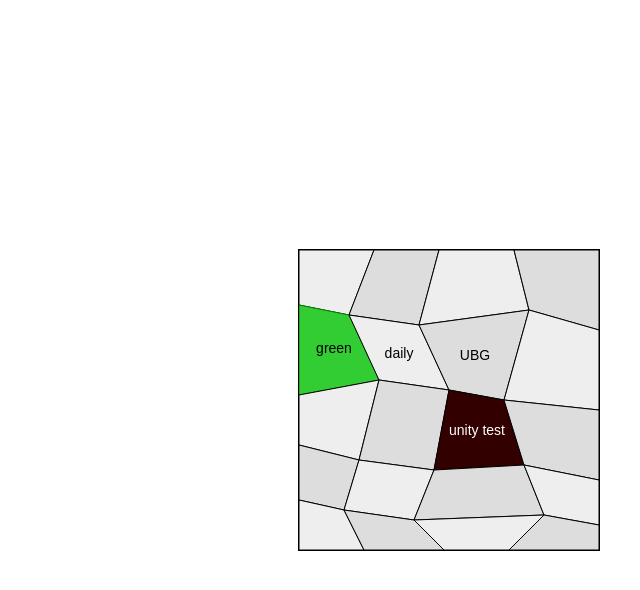
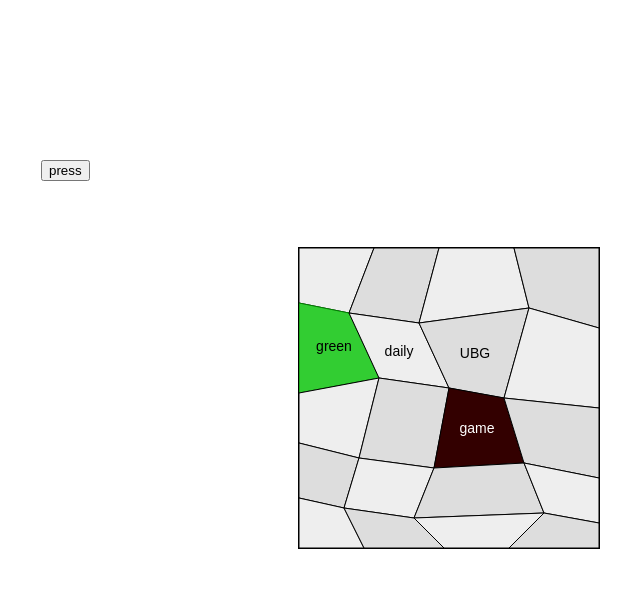
Before and after one commit to ethanturk-dev/ethanturk.me, a plain HTML site: page index.html in a window 1280 px wide. Shown: the whole page, without its empty margins (191-831 px from the left). Drawn offline with Linux system fonts and the light colour scheme.

Commit message:
Update index.html

```diff
--- a/index.html
+++ b/index.html
@@ -11,7 +11,8 @@
 <body style="display:flex; justify-content:center; align-items:center; min-height:100vh; margin:0;">
 
 <!-- MAIN SCREEN -->
-<svg id="main-screen" width="300" height="300" style="border: 1px solid black;">
+<div id="main-screen">
+  <svg width="300" height="300" style="border: 1px solid black;">
     <!-- Top row pieces -->
     <polygon points="0,0 75,0 50,65 0,55" fill="#eee" stroke="black" />
     <polygon points="75,0 140,0 120,75 50,65" fill="#ddd" stroke="black" />
@@ -38,7 +39,7 @@
 
     <!-- UNITY TEST -->
     <polygon points="150,140 205,150 225,215 135,220" fill="#330000" stroke="black" style="cursor:pointer;" onclick="document.getElementById('game').style.display='block'; document.getElementById('frame').src='./game/index.html'" />
-  <text x="178" y="185" text-anchor="middle" font-family="sans-serif" font-size="14" fill="white" style="pointer-events:none;">unity test</text>
+    <text x="178" y="185" text-anchor="middle" font-family="sans-serif" font-size="14" fill="white" style="pointer-events:none;">game</text>
 
     <polygon points="205,150 300,160 300,230 225,215" fill="#ddd" stroke="black" />
 
@@ -55,7 +56,13 @@
     <polygon points="245,265 300,275 300,300 210,300" fill="#ddd" stroke="black" />
   </svg>
 
-<!-- DAILY SCREEN  -->
+  <!-- RUNAWAY PRESS BUTTON (40px padding acts as a proximity sensor) -->
+  <div onmouseover="this.style.top=(Math.random()*80)+'%'; this.style.left=(Math.random()*80)+'%';" style="position:fixed; top:15%; left:15%; padding:40px;">
+    <button onclick="alert('how did you click that?!')">press</button>
+  </div>
+</div>
+
+<!-- DAILY SCREEN -->
 <div id="daily" style="display:none; border:1px solid black; padding:20px; font-family:sans-serif;">
   <button onclick="document.getElementById('daily').style.display='none'; document.getElementById('main-screen').style.display='block';">back</button>
   <ul style="column-count: 3; column-gap: 30px; margin-top: 15px; padding-left: 20px;">
@@ -117,8 +124,8 @@
 <div id="ubg" style="display:none; border:1px solid black; padding:20px; font-family:sans-serif;">
   <button onclick="document.getElementById('ubg').style.display='none'; document.getElementById('main-screen').style.display='block';">back</button>
   <ul style="column-count: 3; column-gap: 30px; margin-top: 15px; padding-left: 20px;">
-    <li><a href="#" target="_blank">emt</a></li>
-    <li><a href="#" target="_blank">mt</a></li>
+    <li><a href="#" target="_blank">link 1</a></li>
+    <li><a href="#" target="_blank">link 2</a></li>
   </ul>
 </div>
 
```
Lines whose indentation alone changed are shown as unchanged.
